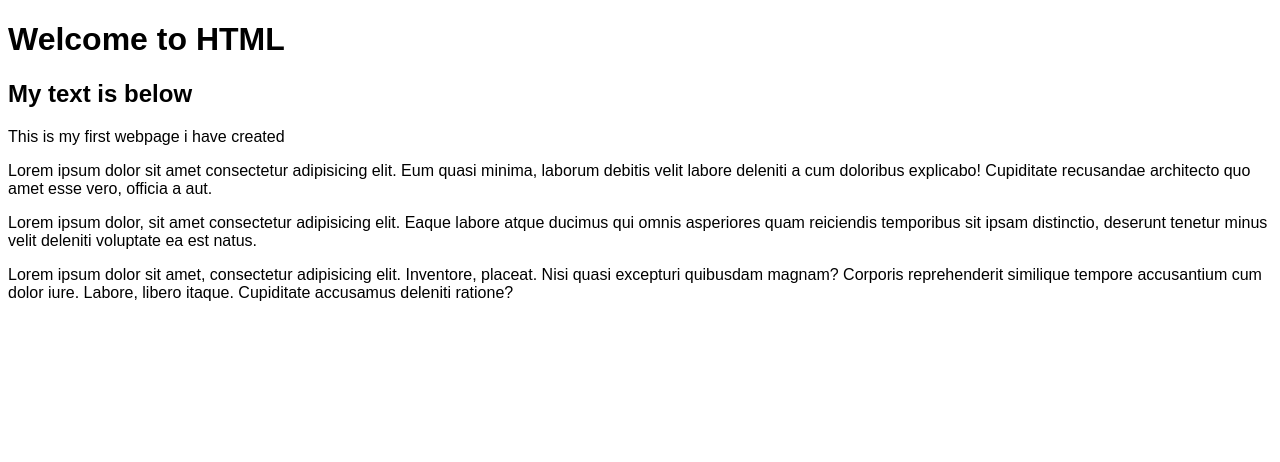
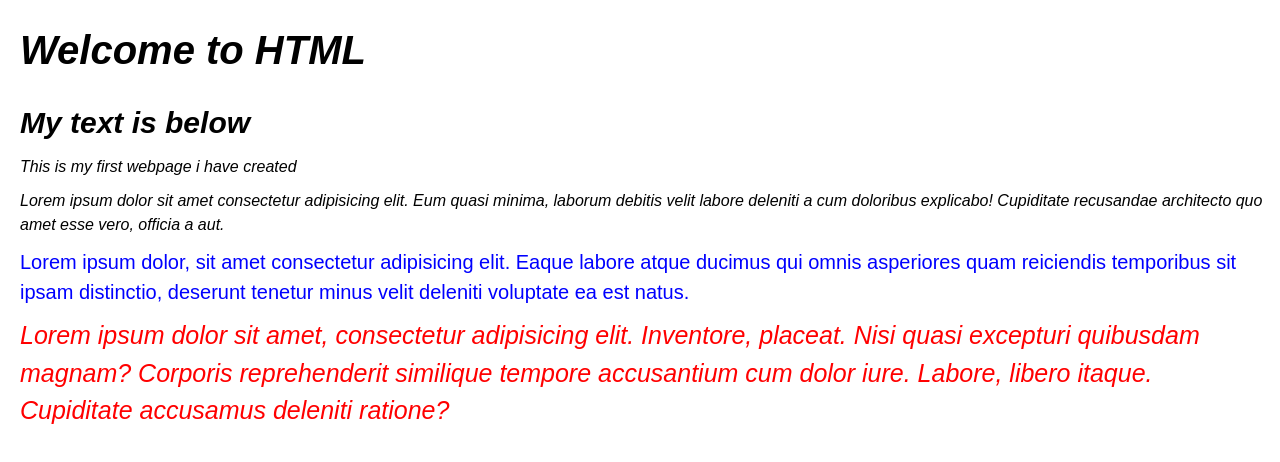
Before and after one commit to KalluriSravani12/HTMLexample, a plain HTML site: page index.html in a window 1280 px wide. Drawn offline with Linux system fonts and the light colour scheme.

Commit message:
This is my second commit

```diff
--- a/Style.css
+++ b/Style.css
@@ -1,4 +1,37 @@
 body{
+    /*We take all elements with CSS*/
    font-family: Arial, Helvetica, sans-serif;
    font-size: 16px;
+   font-style: italic;
+   font-weight: 100;
+   line-height: 1.5;
+   margin-left: 20px;
+   padding: 0;
 }
+
+h1{
+    font-size: 40px;
+    margin-top: 20px;
+    margin-bottom: 10px;
+}
+h2{
+    font-size: 30px;
+    margin-top: 20px;
+    margin-bottom: 10px;
+}
+p{
+
+    margin-top: 0;
+    margin-bottom: 10px;
+}
+
+.Lorem{
+    font-size: 20px;
+    font-style: normal;
+    color: blue;
+}
+#Lorem{
+    font-style: italic;
+    font-size: 25px;
+    color: red;
+}
```
